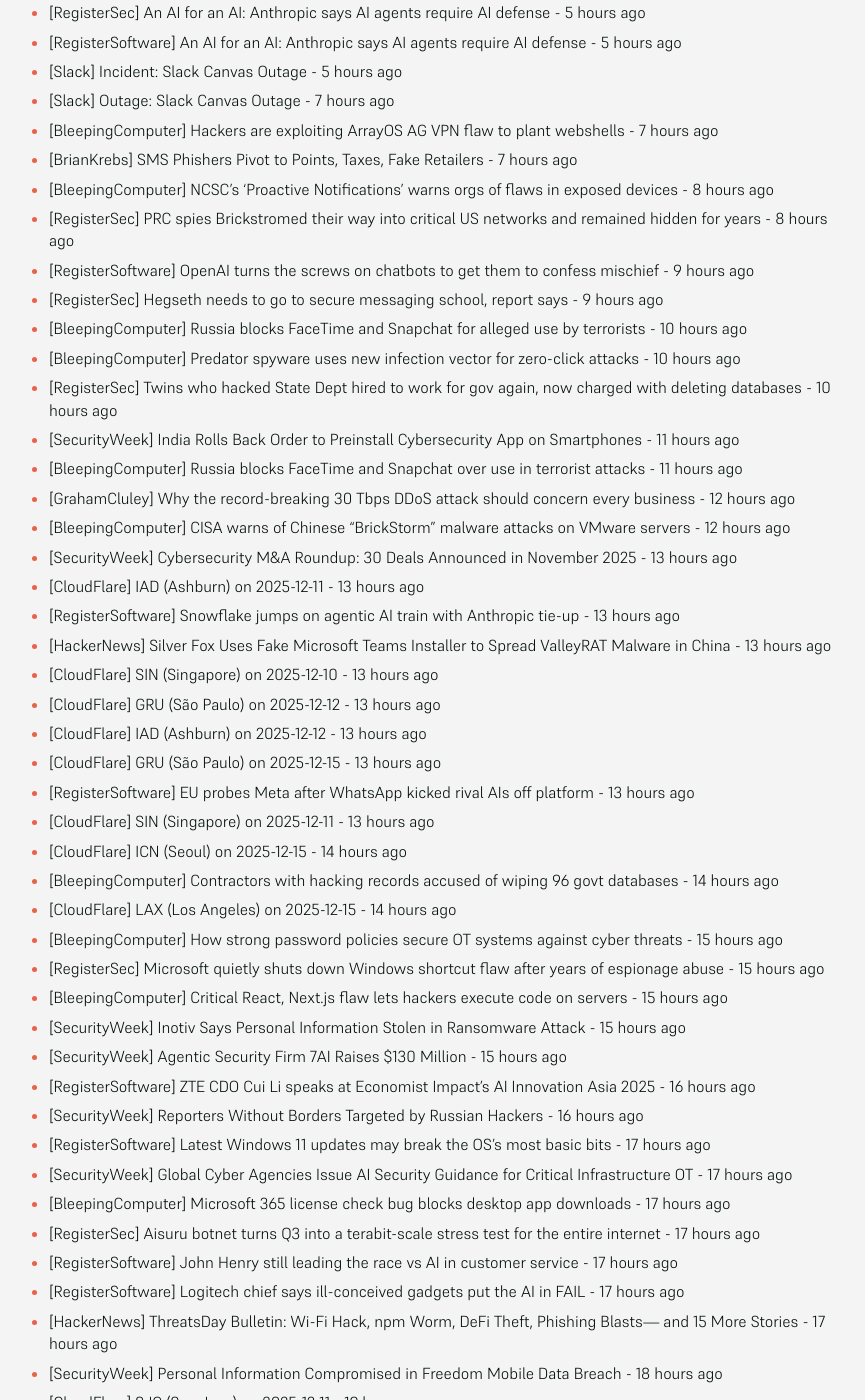
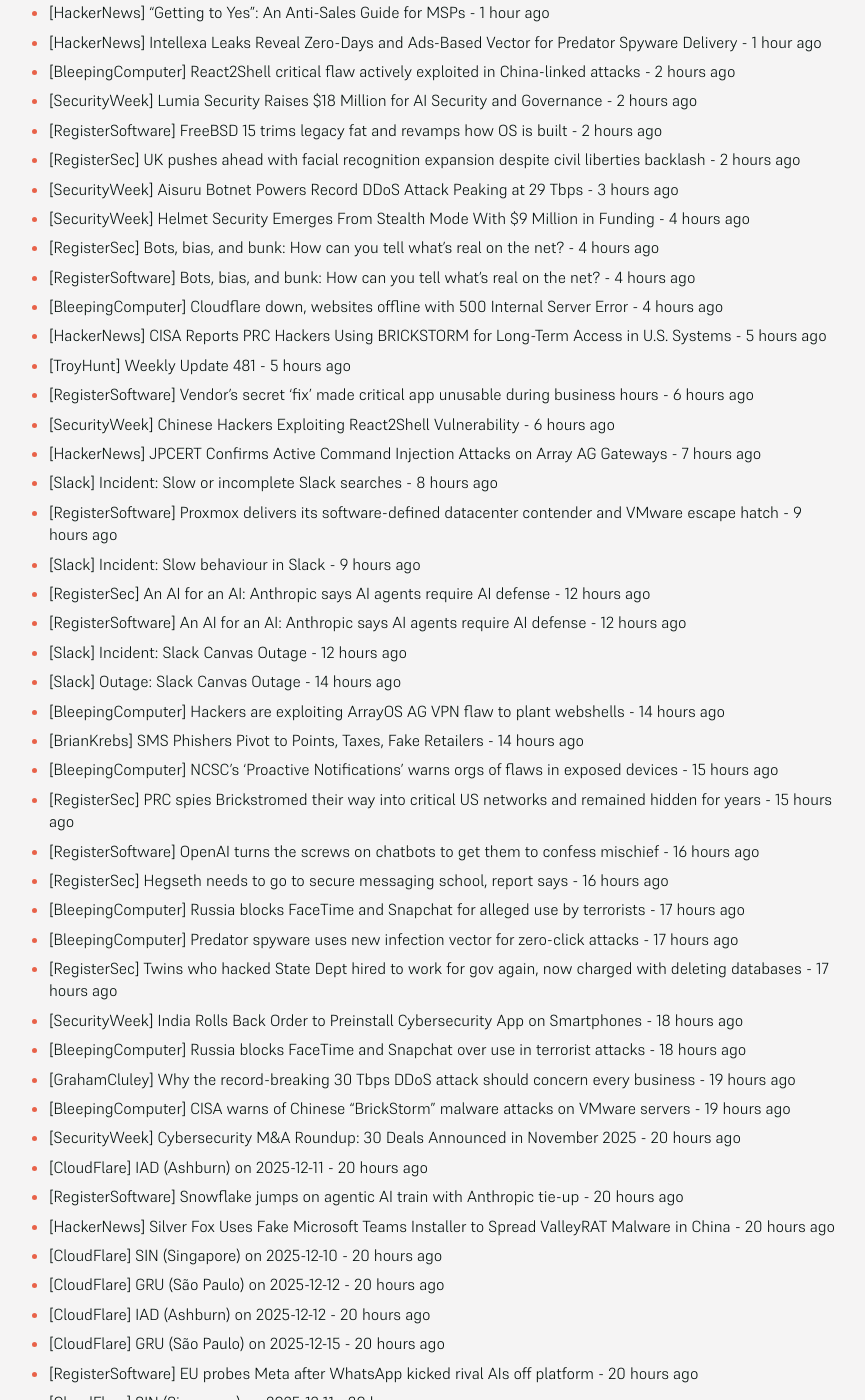
Before and after one commit to SecOpsNews/news, a Jekyll site: the page built from index.md, in a window 1280 px wide and 1400 px high, scrolled down 413 px. Shown: the whole window, without its empty margins (215-1080 px from the left). Built offline with Jekyll 4.4.1, drawn with Linux system fonts in a browser that asks for light colours; some of the changed text lies outside the part shown.

Commit message:
New Feed

```diff
--- a/index.md
+++ b/index.md
@@ -9,83 +9,102 @@ description: Latest Updates
 
 <!-- SecOps start -->
 
-- [HackerNews] JPCERT Confirms Active Command Injection Attacks on Array AG Gateways - 45 minutes ago
-- [Slack] Incident: Slow or incomplete Slack searches - 1 hour ago
-- [RegisterSoftware] Proxmox delivers its software-defined datacenter contender and VMware escape hatch - 2 hours ago
-- [Slack] Incident: Slow behaviour in Slack - 2 hours ago
-- [RegisterSec] An AI for an AI: Anthropic says AI agents require AI defense - 5 hours ago
-- [RegisterSoftware] An AI for an AI: Anthropic says AI agents require AI defense - 5 hours ago
-- [Slack] Incident: Slack Canvas Outage - 5 hours ago
-- [Slack] Outage: Slack Canvas Outage - 7 hours ago
-- [BleepingComputer] Hackers are exploiting ArrayOS AG VPN flaw to plant webshells - 7 hours ago
-- [BrianKrebs] SMS Phishers Pivot to Points, Taxes, Fake Retailers - 7 hours ago
-- [BleepingComputer] NCSC's ‘Proactive Notifications’ warns orgs of flaws in exposed devices - 8 hours ago
-- [RegisterSec] PRC spies Brickstromed their way into critical US networks and remained hidden for years - 8 hours ago
-- [RegisterSoftware] OpenAI turns the screws on chatbots to get them to confess mischief - 9 hours ago
-- [RegisterSec] Hegseth needs to go to secure messaging school, report says - 9 hours ago
-- [BleepingComputer] Russia blocks FaceTime and Snapchat for alleged use by terrorists - 10 hours ago
-- [BleepingComputer] Predator spyware uses new infection vector for zero-click attacks - 10 hours ago
-- [RegisterSec] Twins who hacked State Dept hired to work for gov again, now charged with deleting databases - 10 hours ago
-- [SecurityWeek] India Rolls Back Order to Preinstall Cybersecurity App on Smartphones - 11 hours ago
-- [BleepingComputer] Russia blocks FaceTime and Snapchat over use in terrorist attacks - 11 hours ago
-- [GrahamCluley] Why the record-breaking 30 Tbps DDoS attack should concern every business - 12 hours ago
-- [BleepingComputer] CISA warns of Chinese "BrickStorm" malware attacks on VMware servers - 12 hours ago
-- [SecurityWeek] Cybersecurity M&A Roundup: 30 Deals Announced in November 2025 - 13 hours ago
-- [CloudFlare] IAD (Ashburn) on 2025-12-11 - 13 hours ago
-- [RegisterSoftware] Snowflake jumps on agentic AI train with Anthropic tie-up - 13 hours ago
-- [HackerNews] Silver Fox Uses Fake Microsoft Teams Installer to Spread ValleyRAT Malware in China - 13 hours ago
-- [CloudFlare] SIN (Singapore) on 2025-12-10 - 13 hours ago
-- [CloudFlare] GRU (São Paulo) on 2025-12-12 - 13 hours ago
-- [CloudFlare] IAD (Ashburn) on 2025-12-12 - 13 hours ago
-- [CloudFlare] GRU (São Paulo) on 2025-12-15 - 13 hours ago
-- [RegisterSoftware] EU probes Meta after WhatsApp kicked rival AIs off platform - 13 hours ago
-- [CloudFlare] SIN (Singapore) on 2025-12-11 - 13 hours ago
-- [CloudFlare] ICN (Seoul) on 2025-12-15 - 14 hours ago
-- [BleepingComputer] Contractors with hacking records accused of wiping 96 govt databases - 14 hours ago
-- [CloudFlare] LAX (Los Angeles) on 2025-12-15 - 14 hours ago
-- [BleepingComputer] How strong password policies secure OT systems against cyber threats - 15 hours ago
-- [RegisterSec] Microsoft quietly shuts down Windows shortcut flaw after years of espionage abuse - 15 hours ago
-- [BleepingComputer] Critical React, Next.js flaw lets hackers execute code on servers - 15 hours ago
-- [SecurityWeek] Inotiv Says Personal Information Stolen in Ransomware Attack - 15 hours ago
-- [SecurityWeek] Agentic Security Firm 7AI Raises $130 Million - 15 hours ago
-- [RegisterSoftware] ZTE CDO Cui Li speaks at Economist Impact's AI Innovation Asia 2025 - 16 hours ago
-- [SecurityWeek] Reporters Without Borders Targeted by Russian Hackers - 16 hours ago
-- [RegisterSoftware] Latest Windows 11 updates may break the OS's most basic bits - 17 hours ago
-- [SecurityWeek] Global Cyber Agencies Issue AI Security Guidance for Critical Infrastructure OT - 17 hours ago
-- [BleepingComputer] Microsoft 365 license check bug blocks desktop app downloads - 17 hours ago
-- [RegisterSec] Aisuru botnet turns Q3 into a terabit-scale stress test for the entire internet - 17 hours ago
-- [RegisterSoftware] John Henry still leading the race vs AI in customer service - 17 hours ago
-- [RegisterSoftware] Logitech chief says ill-conceived gadgets put the AI in FAIL - 17 hours ago
-- [HackerNews] ThreatsDay Bulletin: Wi-Fi Hack, npm Worm, DeFi Theft, Phishing Blasts— and 15 More Stories - 17 hours ago
-- [SecurityWeek] Personal Information Compromised in Freedom Mobile Data Breach - 18 hours ago
-- [CloudFlare] SJC (San Jose) on 2025-12-11 - 19 hours ago
-- [HackerNews] 5 Threats That Reshaped Web Security This Year [2025] - 19 hours ago
-- [CloudFlare] GRU (São Paulo) on 2025-12-10 - 19 hours ago
-- [CloudFlare] ATL (Atlanta) on 2025-12-10 - 19 hours ago
-- [SecurityWeek] Marquis Data Breach Impacts Over 780,000 People - 19 hours ago
-- [CloudFlare] UIO (Quito) on 2025-12-10 - 19 hours ago
-- [CloudFlare] GRU (São Paulo) on 2025-12-11 - 19 hours ago
-- [CloudFlare] AUS (Austin) on 2025-12-11 - 19 hours ago
-- [CloudFlare] DFW (Dallas) on 2025-12-12 - 19 hours ago
-- [CloudFlare] STL (St. Louis) on 2025-12-10 - 20 hours ago
-- [CloudFlare] MEM (Memphis) on 2025-12-10 - 20 hours ago
-- [RegisterSoftware] UK SAP users say they're baffled by Business Suite reboot licensing maze - 20 hours ago
-- [SecurityWeek] React2Shell: In-the-Wild Exploitation Expected for Critical React Vulnerability - 20 hours ago
-- [CloudFlare] TLH (Tallahassee) on 2025-12-11 - 20 hours ago
-- [CloudFlare] HKG (Hong Kong) on 2025-12-11 - 20 hours ago
-- [CloudFlare] IAD (Ashburn) on 2025-12-15 - 20 hours ago
-- [CloudFlare] AUS (Austin) on 2025-12-09 - 21 hours ago
-- [CloudFlare] DTW (Detroit) on 2025-12-10 - 21 hours ago
-- [CloudFlare] PIT (Pittsburgh) on 2025-12-10 - 21 hours ago
-- [HackerNews] GoldFactory Hits Southeast Asia with Modified Banking Apps Driving 11,000+ Infections - 21 hours ago
-- [CloudFlare] DFW (Dallas) on 2025-12-09 - 21 hours ago
-- [CloudFlare] QRO (Queretaro) on 2025-12-10 - 21 hours ago
-- [CloudFlare] EZE (Buenos Aires) on 2025-12-11 - 21 hours ago
-- [CloudFlare] YXE (Saskatoon) on 2025-12-12 - 21 hours ago
-- [CloudFlare] YYC (Calgary) on 2025-12-12 - 21 hours ago
-- [CloudFlare] DEN (Denver) on 2025-12-12 - 21 hours ago
-- [RegisterSoftware] Xero to start charging developers API usage fees, replacing revenue share deals - 23 hours ago
-- [HackerNews] Record 29.7 Tbps DDoS Attack Linked to AISURU Botnet with up to 4 Million Infected Hosts - 23 hours ago
+- [RegisterSec] PRC spies Brickstormed their way into critical US networks and remained hidden for years - 24 minutes ago
+- [BleepingComputer] Pharma firm Inotiv discloses data breach after ransomware attack - 52 minutes ago
+- [RegisterSoftware] Irish Excel whiz sheets all over the competition in Vegas showdown - 1 hour ago
+- [RegisterSoftware] Linux 6.18 crowned LTS kernel – and Alpine 3.23 wastes no time adopting it - 1 hour ago
+- [HackerNews] "Getting to Yes": An Anti-Sales Guide for MSPs - 1 hour ago
+- [HackerNews] Intellexa Leaks Reveal Zero-Days and Ads-Based Vector for Predator Spyware Delivery - 1 hour ago
+- [BleepingComputer] React2Shell critical flaw actively exploited in China-linked attacks - 2 hours ago
+- [SecurityWeek] Lumia Security Raises $18 Million for AI Security and Governance - 2 hours ago
+- [RegisterSoftware] FreeBSD 15 trims legacy fat and revamps how OS is built - 2 hours ago
+- [RegisterSec] UK pushes ahead with facial recognition expansion despite civil liberties backlash - 2 hours ago
+- [SecurityWeek] Aisuru Botnet Powers Record DDoS Attack Peaking at 29 Tbps - 3 hours ago
+- [SecurityWeek] Helmet Security Emerges From Stealth Mode With $9 Million in Funding - 4 hours ago
+- [RegisterSec] Bots, bias, and bunk: How can you tell what's real on the net? - 4 hours ago
+- [RegisterSoftware] Bots, bias, and bunk: How can you tell what's real on the net? - 4 hours ago
+- [BleepingComputer] Cloudflare down, websites offline with 500 Internal Server Error - 4 hours ago
+- [HackerNews] CISA Reports PRC Hackers Using BRICKSTORM for Long-Term Access in U.S. Systems - 5 hours ago
+- [TroyHunt] Weekly Update 481 - 5 hours ago
+- [RegisterSoftware] Vendor's secret 'fix' made critical app unusable during business hours - 6 hours ago
+- [SecurityWeek] Chinese Hackers Exploiting React2Shell Vulnerability - 6 hours ago
+- [HackerNews] JPCERT Confirms Active Command Injection Attacks on Array AG Gateways - 7 hours ago
+- [Slack] Incident: Slow or incomplete Slack searches - 8 hours ago
+- [RegisterSoftware] Proxmox delivers its software-defined datacenter contender and VMware escape hatch - 9 hours ago
+- [Slack] Incident: Slow behaviour in Slack - 9 hours ago
+- [RegisterSec] An AI for an AI: Anthropic says AI agents require AI defense - 12 hours ago
+- [RegisterSoftware] An AI for an AI: Anthropic says AI agents require AI defense - 12 hours ago
+- [Slack] Incident: Slack Canvas Outage - 12 hours ago
+- [Slack] Outage: Slack Canvas Outage - 14 hours ago
+- [BleepingComputer] Hackers are exploiting ArrayOS AG VPN flaw to plant webshells - 14 hours ago
+- [BrianKrebs] SMS Phishers Pivot to Points, Taxes, Fake Retailers - 14 hours ago
+- [BleepingComputer] NCSC's ‘Proactive Notifications’ warns orgs of flaws in exposed devices - 15 hours ago
+- [RegisterSec] PRC spies Brickstromed their way into critical US networks and remained hidden for years - 15 hours ago
+- [RegisterSoftware] OpenAI turns the screws on chatbots to get them to confess mischief - 16 hours ago
+- [RegisterSec] Hegseth needs to go to secure messaging school, report says - 16 hours ago
+- [BleepingComputer] Russia blocks FaceTime and Snapchat for alleged use by terrorists - 17 hours ago
+- [BleepingComputer] Predator spyware uses new infection vector for zero-click attacks - 17 hours ago
+- [RegisterSec] Twins who hacked State Dept hired to work for gov again, now charged with deleting databases - 17 hours ago
+- [SecurityWeek] India Rolls Back Order to Preinstall Cybersecurity App on Smartphones - 18 hours ago
+- [BleepingComputer] Russia blocks FaceTime and Snapchat over use in terrorist attacks - 18 hours ago
+- [GrahamCluley] Why the record-breaking 30 Tbps DDoS attack should concern every business - 19 hours ago
+- [BleepingComputer] CISA warns of Chinese "BrickStorm" malware attacks on VMware servers - 19 hours ago
+- [SecurityWeek] Cybersecurity M&A Roundup: 30 Deals Announced in November 2025 - 20 hours ago
+- [CloudFlare] IAD (Ashburn) on 2025-12-11 - 20 hours ago
+- [RegisterSoftware] Snowflake jumps on agentic AI train with Anthropic tie-up - 20 hours ago
+- [HackerNews] Silver Fox Uses Fake Microsoft Teams Installer to Spread ValleyRAT Malware in China - 20 hours ago
+- [CloudFlare] SIN (Singapore) on 2025-12-10 - 20 hours ago
+- [CloudFlare] GRU (São Paulo) on 2025-12-12 - 20 hours ago
+- [CloudFlare] IAD (Ashburn) on 2025-12-12 - 20 hours ago
+- [CloudFlare] GRU (São Paulo) on 2025-12-15 - 20 hours ago
+- [RegisterSoftware] EU probes Meta after WhatsApp kicked rival AIs off platform - 20 hours ago
+- [CloudFlare] SIN (Singapore) on 2025-12-11 - 20 hours ago
+- [CloudFlare] ICN (Seoul) on 2025-12-15 - 21 hours ago
+- [BleepingComputer] Contractors with hacking records accused of wiping 96 govt databases - 21 hours ago
+- [CloudFlare] LAX (Los Angeles) on 2025-12-15 - 21 hours ago
+- [BleepingComputer] How strong password policies secure OT systems against cyber threats - 22 hours ago
+- [RegisterSec] Microsoft quietly shuts down Windows shortcut flaw after years of espionage abuse - 22 hours ago
+- [BleepingComputer] Critical React, Next.js flaw lets hackers execute code on servers - 22 hours ago
+- [SecurityWeek] Inotiv Says Personal Information Stolen in Ransomware Attack - 22 hours ago
+- [SecurityWeek] Agentic Security Firm 7AI Raises $130 Million - 22 hours ago
+- [RegisterSoftware] ZTE CDO Cui Li speaks at Economist Impact's AI Innovation Asia 2025 - 23 hours ago
+- [SecurityWeek] Reporters Without Borders Targeted by Russian Hackers - 23 hours ago
+- [RegisterSoftware] Latest Windows 11 updates may break the OS's most basic bits - 1 day ago
+- [SecurityWeek] Global Cyber Agencies Issue AI Security Guidance for Critical Infrastructure OT - 1 day ago
+- [BleepingComputer] Microsoft 365 license check bug blocks desktop app downloads - 1 day ago
+- [RegisterSec] Aisuru botnet turns Q3 into a terabit-scale stress test for the entire internet - 1 day ago
+- [RegisterSoftware] John Henry still leading the race vs AI in customer service - 1 day ago
+- [RegisterSoftware] Logitech chief says ill-conceived gadgets put the AI in FAIL - 1 day ago
+- [HackerNews] ThreatsDay Bulletin: Wi-Fi Hack, npm Worm, DeFi Theft, Phishing Blasts— and 15 More Stories - 1 day ago
+- [SecurityWeek] Personal Information Compromised in Freedom Mobile Data Breach - 1 day ago
+- [CloudFlare] SJC (San Jose) on 2025-12-11 - 1 day ago
+- [HackerNews] 5 Threats That Reshaped Web Security This Year [2025] - 1 day ago
+- [CloudFlare] GRU (São Paulo) on 2025-12-10 - 1 day ago
+- [CloudFlare] ATL (Atlanta) on 2025-12-10 - 1 day ago
+- [SecurityWeek] Marquis Data Breach Impacts Over 780,000 People - 1 day ago
+- [CloudFlare] UIO (Quito) on 2025-12-10 - 1 day ago
+- [CloudFlare] GRU (São Paulo) on 2025-12-11 - 1 day ago
+- [CloudFlare] AUS (Austin) on 2025-12-11 - 1 day ago
+- [CloudFlare] DFW (Dallas) on 2025-12-12 - 1 day ago
+- [CloudFlare] STL (St. Louis) on 2025-12-10 - 1 day ago
+- [CloudFlare] MEM (Memphis) on 2025-12-10 - 1 day ago
+- [RegisterSoftware] UK SAP users say they're baffled by Business Suite reboot licensing maze - 1 day ago
+- [SecurityWeek] React2Shell: In-the-Wild Exploitation Expected for Critical React Vulnerability - 1 day ago
+- [CloudFlare] TLH (Tallahassee) on 2025-12-11 - 1 day ago
+- [CloudFlare] HKG (Hong Kong) on 2025-12-11 - 1 day ago
+- [CloudFlare] IAD (Ashburn) on 2025-12-15 - 1 day ago
+- [CloudFlare] AUS (Austin) on 2025-12-09 - 1 day ago
+- [CloudFlare] DTW (Detroit) on 2025-12-10 - 1 day ago
+- [CloudFlare] PIT (Pittsburgh) on 2025-12-10 - 1 day ago
+- [HackerNews] GoldFactory Hits Southeast Asia with Modified Banking Apps Driving 11,000+ Infections - 1 day ago
+- [CloudFlare] DFW (Dallas) on 2025-12-09 - 1 day ago
+- [CloudFlare] QRO (Queretaro) on 2025-12-10 - 1 day ago
+- [CloudFlare] EZE (Buenos Aires) on 2025-12-11 - 1 day ago
+- [CloudFlare] YXE (Saskatoon) on 2025-12-12 - 1 day ago
+- [CloudFlare] YYC (Calgary) on 2025-12-12 - 1 day ago
+- [CloudFlare] DEN (Denver) on 2025-12-12 - 1 day ago
+- [RegisterSoftware] Xero to start charging developers API usage fees, replacing revenue share deals - 1 day ago
+- [HackerNews] Record 29.7 Tbps DDoS Attack Linked to AISURU Botnet with up to 4 Million Infected Hosts - 1 day ago
 - [CloudFlare] IAD (Ashburn) on 2025-12-10 - 1 day ago
 - [CloudFlare] YYZ (Toronto) on 2025-12-09 - 1 day ago
 - [CloudFlare] IAD (Ashburn) on 2025-12-09 - 1 day ago
@@ -166,27 +185,11 @@ description: Latest Updates
 - [BleepingComputer] Aisuru botnet behind new record-breaking 29.7 Tbps DDoS attack - 1 day ago
 - [SecurityWeek] Niobium Raises $23 Million for FHE Hardware Acceleration - 1 day ago
 - [CloudFlare] BNA (Nashville) on 2025-12-08 - 1 day ago
-- [SecurityWeek] Critical King Addons Vulnerability Exploited to Hack WordPress Sites - 1 day ago
-- [CloudFlare] DFW (Dallas) on 2025-12-08 - 1 day ago
-- [BleepingComputer] University of Phoenix discloses data breach after Oracle hack - 1 day ago
-- [HackerNews] Discover the AI Tools Fueling the Next Cybercrime Wave — Watch the Webinar - 1 day ago
-- [CloudFlare] DEN (Denver) on 2025-12-08 - 1 day ago
-- [RegisterSoftware] Windows 11 still barely pulling ahead of 10 despite end-of-support push - 1 day ago
-- [SecurityWeek] ServiceNow to Acquire Identity Security Firm Veza in Reported $1 Billion Deal - 1 day ago
-- [SecurityWeek] Arizona Attorney General Sues Chinese Online Retailer Temu Over Data Theft Claims - 1 day ago
-- [CloudFlare] JAX (Jacksonville) on 2025-12-05 - 1 day ago
-- [SecurityWeek] Penn and Phoenix Universities Disclose Data Breach After Oracle Hack - 1 day ago
-- [SecurityWeek] Microsoft Silently Mitigated Exploited LNK Vulnerability - 1 day ago
-- [SecurityWeek] re:Invent 2025: AWS and Security Vendors Unveil New Products and Capabilities - 1 day ago
-- [HackerNews] Chopping AI Down to Size: Turning Disruptive Technology into a Strategic Advantage - 1 day ago
-- [RegisterSoftware] Linux 6.18 arrives as the year's final drop and likely next LTS - 1 day ago
-- [BleepingComputer] ChatGPT is down worldwide, conversations disappeared for users - 1 day ago
-- [HackerNews] Malicious Rust Crate Delivers OS-Specific Malware to Web3 Developer Systems - 1 day ago
-- [HackerNews] Picklescan Bugs Allow Malicious PyTorch Models to Evade Scans and Execute Code - 1 day ago
-- [SecurityWeek] Chrome 143 Patches High-Severity Vulnerabilities - 1 day ago
-- [RegisterSec] Here’s your worst nightmare: E-tailer can only resume partial sales 45 days after ransomware attack - 1 day ago
-- [RegisterSec] Here’s your worst nightmare: E-tailer resumes partial sales 45 days after ransomware attack - 2 days ago
-- [CloudFlare] HKG (Hong Kong) on 2025-12-11 - 2 days ago
+- [SecurityWeek] Critical King Addons Vulnerability Exploited to Hack WordPress Sites - 2 days ago
+- [CloudFlare] DFW (Dallas) on 2025-12-08 - 2 days ago
+- [BleepingComputer] University of Phoenix discloses data breach after Oracle hack - 2 days ago
+- [HackerNews] Discover the AI Tools Fueling the Next Cybercrime Wave — Watch the Webinar - 2 days ago
+- [CloudFlare] DEN (Denver) on 2025-12-08 - 2 days ago
 - [DataBreaches] Russian-linked hackers appear to have launched a crippling cyberattack on Western New Mexico University - 7 months ago
 - [DataBreaches] SK Telecom vows to take full responsibility for damage from recent data leak - 7 months ago
 - [HackerNews] Storm-1977 Hits Education Clouds with AzureChecker, Deploys 200+ Crypto Mining Containers - 7 months ago
```
